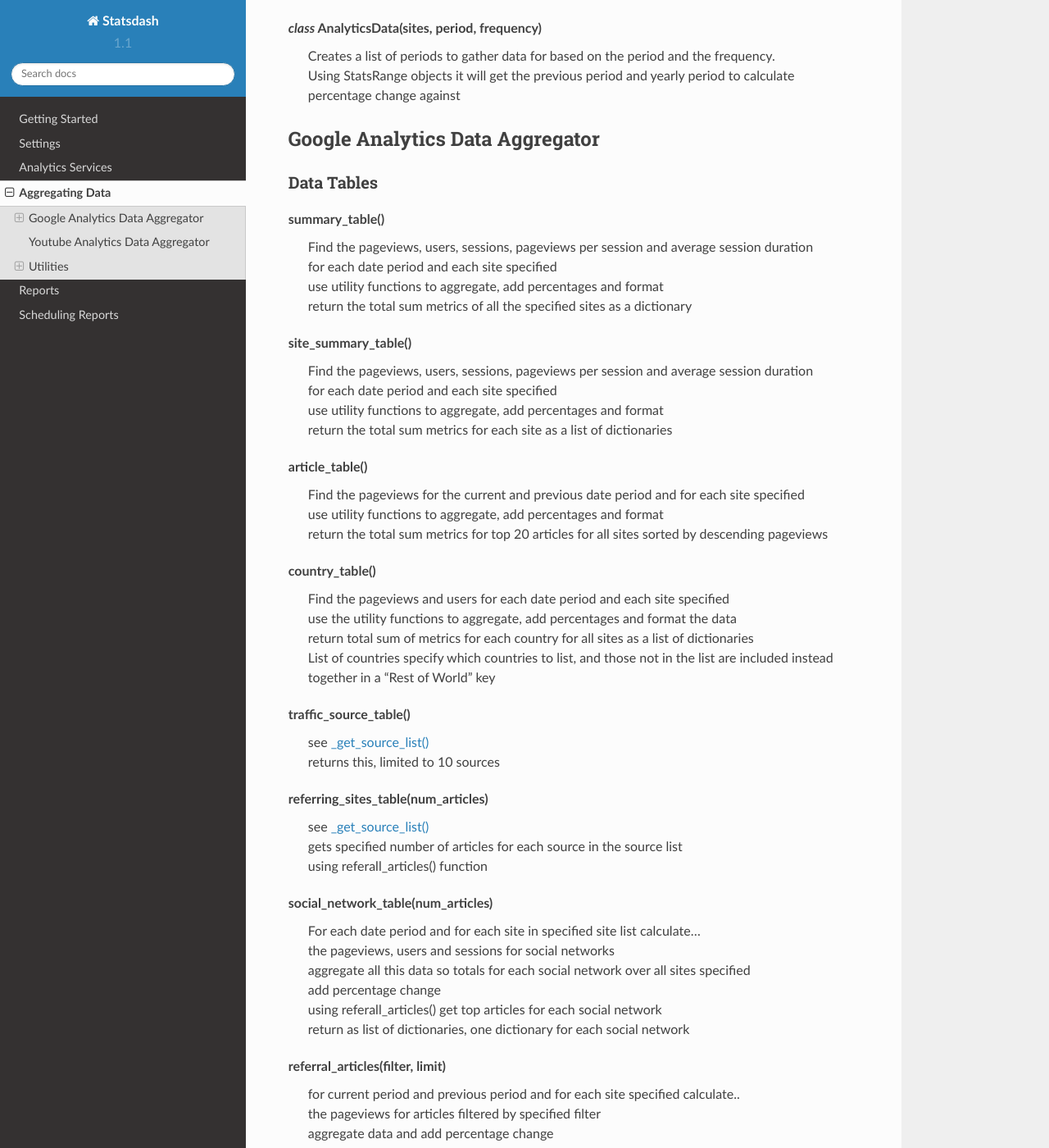
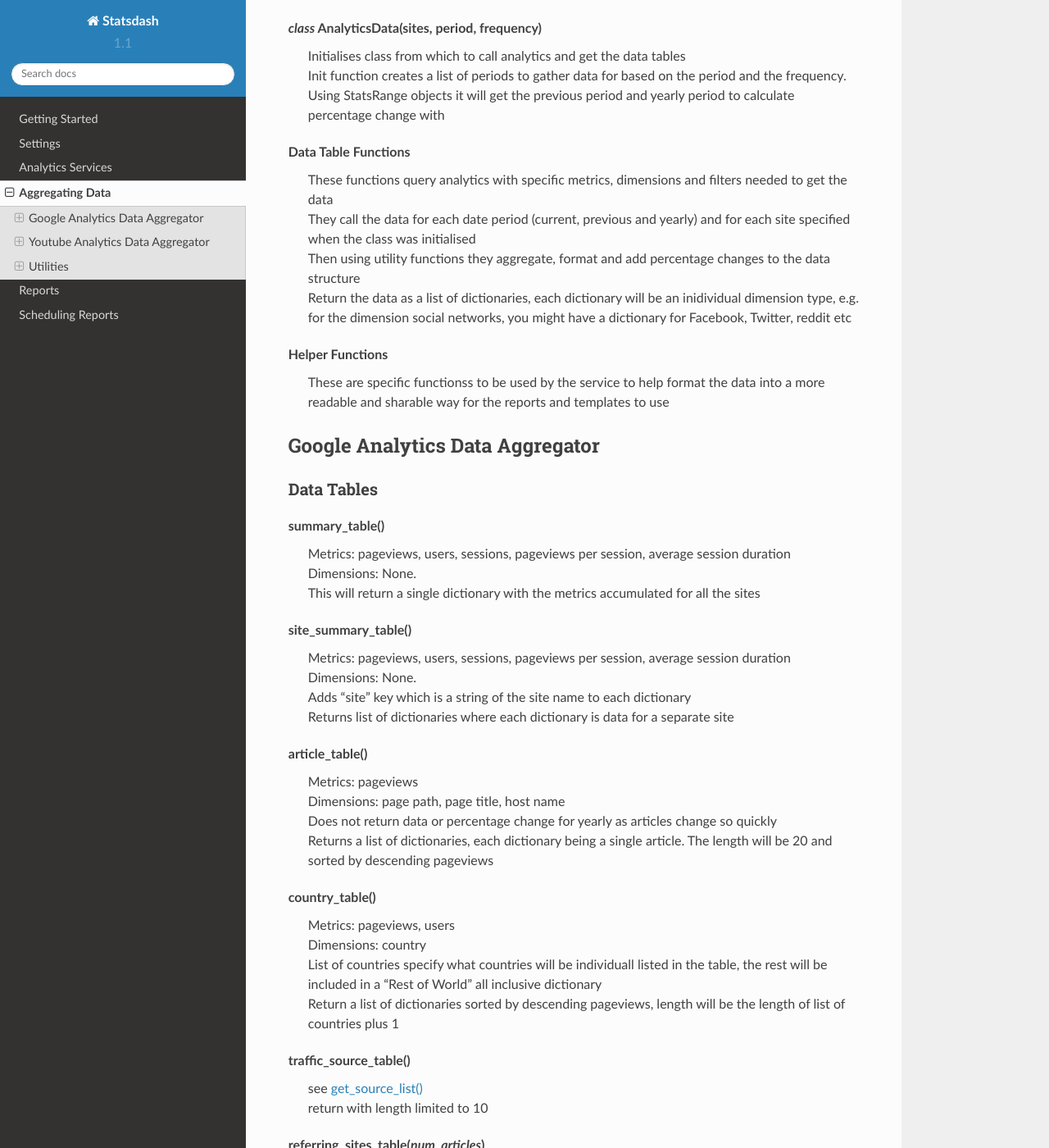
Before and after one commit to gamernetwork/gastatsdash, a Sphinx documentation site: the page built from docs/aggregating_data.rst, in a window 1280 px wide and 1400 px high, scrolled down 517 px. Shown: the whole window at 82% size. Built offline with Sphinx 7.4.7 and the Read the Docs theme 2.0.0, drawn with Linux system fonts in a browser that asks for light colours; cross-references to code outside the pages are shown as plain code; some of the changed text lies outside the part shown.

Commit message:
wording updates

```diff
--- a/docs/aggregating_data.rst
+++ b/docs/aggregating_data.rst
@@ -1,6 +1,6 @@
 
 Aggregating Data
-===============
+=================
 
 Each data service should have an aggregate_data.py. This includes a class which defines functions that create and return data tables in a set format.
 
@@ -18,70 +18,79 @@ Example::
 The functions within the aggregate_data files should query the analytics class to get the data, then use shared functions from the utilities file to aggregate and format the data in a set form.
 
 *class* AnalyticsData(sites, period, frequency)
-    | Creates a list of periods to gather data for based on the period and the frequency.
-    | Using StatsRange objects it will get the previous period and yearly period to calculate percentage change against
+    | Initialises class from which to call analytics and get the data tables
+    | Init function creates a list of periods to gather data for based on the period and the frequency.
+    | Using StatsRange objects it will get the previous period and yearly period to calculate percentage change with
 
+Data Table Functions
+    | These functions query analytics with specific metrics, dimensions and filters needed to get the data
+    | They call the data for each date period (current, previous and yearly) and for each site specified when the class was initialised
+    | Then using utility functions they aggregate, format and add percentage changes to the data structure
+    | Return the data as a list of dictionaries, each dictionary will be an inidividual dimension type, e.g. for the dimension social networks, you might have a dictionary for Facebook, Twitter, reddit etc
+
+Helper Functions
+    | These are specific functionss to be used by the service to help format the data into a more readable and sharable way for the reports and templates to use
 
 Google Analytics Data Aggregator
--------------------------------
+---------------------------------
 
 Data Tables
-++++++++++
+++++++++++++
 
 summary_table()
-    | Find the pageviews, users, sessions, pageviews per session and average session duration
-    | for each date period and each site specified
-    | use utility functions to aggregate, add percentages and format
-    | return the total sum metrics of all the specified sites as a dictionary
+    | Metrics: pageviews, users, sessions, pageviews per session, average session duration
+    | Dimensions: None.
+    | This will return a single dictionary with the metrics accumulated for all the sites
 
 site_summary_table()
-    | Find the pageviews, users, sessions, pageviews per session and average session duration
-    | for each date period and each site specified
-    | use utility functions to aggregate, add percentages and format
-    | return the total sum metrics for each site as a list of dictionaries
+    | Metrics: pageviews, users, sessions, pageviews per session, average session duration
+    | Dimensions: None.
+    | Adds "site" key which is a string of the site name to each dictionary
+    | Returns list of dictionaries where each dictionary is data for a separate site
 
 article_table()
-    | Find the pageviews for the current and previous date period and for each site specified
-    | use utility functions to aggregate, add percentages and format
-    | return the total sum metrics for top 20 articles for all sites sorted by descending pageviews
+    | Metrics: pageviews
+    | Dimensions: page path, page title, host name
+    | Does not return data or percentage change for yearly as articles change so quickly
+    | Returns a list of dictionaries, each dictionary being a single article. The length will be 20 and sorted by descending pageviews
 
 country_table()
-    | Find the pageviews and users for each date period and each site specified
-    | use the utility functions to aggregate, add percentages and format the data
-    | return total sum of metrics for each country for all sites as a list of dictionaries
-    | List of countries specify which countries to list, and those not in the list are included instead together in a "Rest of World" key
+    | Metrics: pageviews, users
+    | Dimensions: country
+    | List of countries specify what countries will be individuall listed in the table, the rest will be included in a "Rest of World" all inclusive dictionary
+    | Return a list of dictionaries sorted by descending pageviews, length will be the length of list of countries plus 1
 
 traffic_source_table()
-    | see :ref:`my-source-list`
-    | returns this, limited to 10 sources
+    | see :ref:`get_source_list()  <get-source-list>`
+    | return with length limited to 10
 
-referring_sites_table(num_articles)
-    | see :ref:`my-source-list`
+referring_sites_table(*num_articles*)
+    | see :ref:`get_source_list() <get-source-list>`
     | gets specified number of articles for each source in the source list
-    | using referall_articles() function
+    | using :ref:`referral_articles() <referral-articles>` function
 
-social_network_table(num_articles)
-    | For each date period and for each site in specified site list calculate...
-    | the pageviews, users and sessions for social networks
-    | aggregate all this data so totals for each social network over all sites specified
-    | add percentage change
-    | using referall_articles() get top articles for each social network
-    | return as list of dictionaries, one dictionary for each social network
+social_network_table(*num_articles*)
+    | Metrics: pageviews, users, sessions
+    | Dimensions: social network
+    | Filter: Don't include data where social network is not set
+    | Sort by descending users
+    | Using :ref:`referral_articles() <referral-articles>` get *num_articles* for each network
 
-referral_articles(filter, limit)
-    | for current period and previous period and for each site specified calculate..
-    | the pageviews for articles filtered by specified filter
-    | aggregate data and add percentage change
-    | return list of dictionaries
+.. _referral-articles:
+
+referral_articles(*filter*, *limit*)
+    | Metrics: pageviews
+    | Dimensions: page path, page title, host name
+    | Filter: set from *filter* could be empty or specify a social network or source for example
+    | Does not return data or percentage change for yearly as articles change so quickly
+    | Return a list of dictionaries, sorted by descending pageviews, length = *limit*
 
 device_table()
-    | for each date period and for each site in specified calculate...
-    | the users for each device category
-    | aggregate data for each device category over all sites specified
-    | add percentage change
-    | return list of dictionaries
+    | Metrics: users
+    | Dimensions: device category (desktop, mobile or tablet)
+    | Sorted by descending users
 
-device_chart(data)
+device_chart(*data*)
     | return chart data for number of users on devices
 
 social_chart()
@@ -95,47 +104,80 @@ check_available_data()
     | for each site check if data is available
     | return dictionary with boolean of true/false and list of sites with no data available
 
-_remove_ga_names(rows)
+_remove_ga_names(*rows*)
     | remove the "ga:" in front of the google analytics metrics and dimension keys
 
-_remove_query_string(path)
+_remove_query_string(*path*)
     | remove the query string from the end of article page paths so similar articles can be aggregated properly
     | return the new article path
 
-_get_title(path, title)
+_get_title(*path*, *title*)
     | check if path includes the "amp" string
     | if it does, add "AMP" to the end of the article title to show it is an amp version
 
-.. _my-source-list:
+.. _get-source-list:
 
 _get_source_list()
-    | for each data period and for each site calculate...
-    | the pageviews and users for traffic source and medium
-    | aggregate the data for sources across all sites
-    | add percentage change
-    | return list of dictionaries, each dictionary being a source
+    | Metrics: pageviews, users
+    | Dimensions: source / medium
+    | Sort by descending users
 
 
 Youtube Analytics Data Aggregator
---------------------------------
+----------------------------------
 
-- country table
-- channel summary table
-- channel stats table
-- video table
-- traffic source table
+Data Tables
++++++++++++
 
-helpers:
+country_table()
+    | Metrics: views, estimated minutes watched, subscribers gained, subscribers lost
+    | Dimensions: country
+    | Add "subscriberChange" key, by subs gained - subs lost
+    | Returns top 20 countries sorted by descending estimated minutes watched
 
-- check data availability
+channel_summary_table()
+    | Metrics: subscribers gained, subscribers lost, estimated minutes watched
+    | Dimensions: None
+    | Adds "channel" key which is a string of the channel name to each dictionary
+    | Adds "subscriberCount" using the current total number of subscribers
+    | Adds "subscriberChange" key by subs gained - subs lost
+    | Each dictionary is the data for a separate channel
 
-see :role:`my-source-list`
+channel_stats_table()
+    | Metrics: views, likes, dislikes, comments, shares, subscribers gained
+    | Dimensions: None
+    | Adds "channel" key which is a string of the channel name to each dictionary
+    | Adds a rate per 1000 views key value pair for likes, shares, comments and subscribers
+    | Adds a like to dislike ratio key value pair
+
+video_table()
+    | Metrics: views, estimated minutes watched
+    | Dimensions: video
+    | Adds "channel" key which is a string of the channel name to each dictionary
+    | Adds "title" key for the title of the video
+    | Returns top 10 videos sorted by descending estimated minutes watched
+
+traffic_source_table()
+    | Metrics: estimated minutes watched
+    | Dimensions: traffic source type
+    | Returns a list of lists of dictionaries
+    | Each list describes one channel, and contains a dictionary for each traffic source
+    | For traffic sources, the total of all channels for each one is calculated and it is ordered by descending estimated minutes watched, this order defines how the sources are ordered within each list
+    | The total estimated minutes watched for each channel is calculated and this defines the order of the lists, descending estimated minutes watched
+    | For each channel list, the percentage for each traffic source for that channel is calculated, added under the key "source_percentage"
+
+Helper Functions
+++++++++++++++++
+
+check_available_data()
+    | queries analytics to see if data is available for each site
+    | returns a dictionary with a value of True/False and a list of sites where data is not available
 
 Utilities
---------
+---------
 
 Main Functions
-++++++++++++++
++++++++++++++++
 
 Used mainly by aggregate_data.py in service folders to aggregate and format the data.
 
@@ -213,7 +255,7 @@ find_next_weekday(*start_date*, *weekday*)
     returns the date of the next closest day of the week that matches the string weekday
 
 StatsRange
-+++++++++
+++++++++++
 
 Used mainly in reports to create a date range for the report to run
 To create a StatsRange object, input a name as a string and two python datetime objects (start and end of the period).
@@ -223,6 +265,7 @@ Example::
     monthly_period = utils.StatsRange("July", date(2016, 07, 01), date(2016, 07, 31))
 
 *class* StatsRange(name, start_date, end_date)
+    Object that defines a date period from start_date to end_date, used to show the report period.
 
     get_start()
         return start date in isoformat
--- a/docs/settings.rst
+++ b/docs/settings.rst
@@ -1,5 +1,7 @@
 Settings
 ========
+
+.. _report-schedule:
 
 Report Schedule
 ---------------
```
Also changed, not shown: docs/analytics_service.rst (+5 -9 lines), docs/reports.rst (+22 -1 lines), docs/scheduler.rst (+11 -9 lines).
